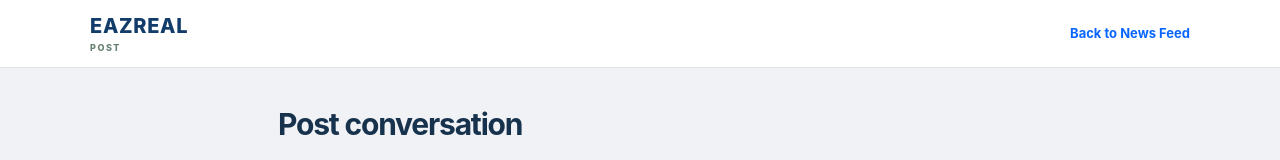
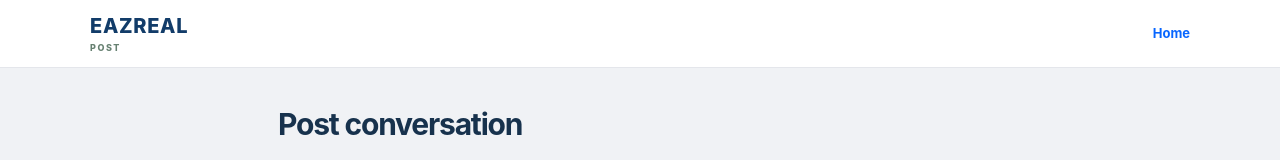
Before and after one commit to agentsarahmitchell56-code/USHopeBridge, a Next.js app: page /post/1 in a window 1280 px wide. Shown: the top 160 px of the page. Built offline with nearby package versions, Linux system fonts and the light colour scheme; no server answers; the database is empty.

Commit message:
Use consistent Facebook Lite navigation wording

```diff
--- a/app/post/[id]/page.tsx
+++ b/app/post/[id]/page.tsx
@@ -71,7 +71,7 @@ export default function PostPage() {
     setReporting(false);
   }
 
-  return <main className="eaz-social-subpage"><header className="eaz-social-subnav"><Link href="/social" className="brand">EAZREAL<span>POST</span></Link><Link href="/social">Back to News Feed</Link></header><div className="eaz-social-subcontent">
+  return <main className="eaz-social-subpage"><header className="eaz-social-subnav"><Link href="/social" className="brand">EAZREAL<span>POST</span></Link><Link href="/social">Home</Link></header><div className="eaz-social-subcontent">
     <h1>Post conversation</h1>{error && <p className="eaz-social-error">{error}</p>}
     {post && <article className="card eaz-social-post"><div className="eaz-post-author"><span className="eaz-social-avatar">{author?.display_name?.[0] || "E"}</span><div><Link href={author?.username ? `/u/${author.username}` : "/social"}><strong>{author?.display_name || "EAZREAL member"}</strong></Link><small>@{author?.username || "member"} · {new Date(post.created_at).toLocaleString()}</small></div></div>{post.body&&<p className="eaz-post-body">{post.body}</p>}{mediaUrl&&(post.media_type==="video"?<video className="eaz-post-media" src={mediaUrl} controls playsInline/>:<img className="eaz-post-media" src={mediaUrl} alt="Post attachment"/>)}</article>}
     <section className="eaz-friend-section"><h2>Comments</h2><form className="card eaz-comment-form" onSubmit={submit}><textarea value={body} onChange={event => setBody(event.target.value)} placeholder="Write a comment…" rows={3} maxLength={2000}/><button className="btn primary" disabled={!body.trim()}>Comment</button></form>
```
